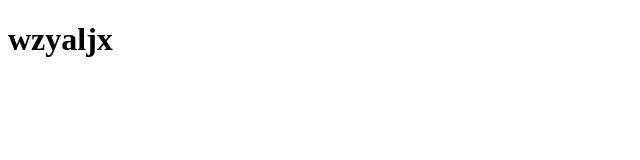
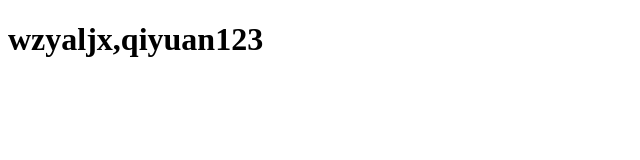
Before and after one commit to john852517791/john852517791.github.io, a plain HTML site: page index.html in a window 1280 px wide. Shown: the whole page, without its empty margins (0-640 px from the left). Drawn offline with Linux system fonts and the light colour scheme.

Commit message:
Update index.html

```diff
--- a/index.html
+++ b/index.html
@@ -8,7 +8,8 @@
 </head>
 <body>
 
-    <h1>wzyaljx</h1>
+    <h1>wzyaljx,qiyuan123</h1>
+
 
 </body>
 </html>
```
